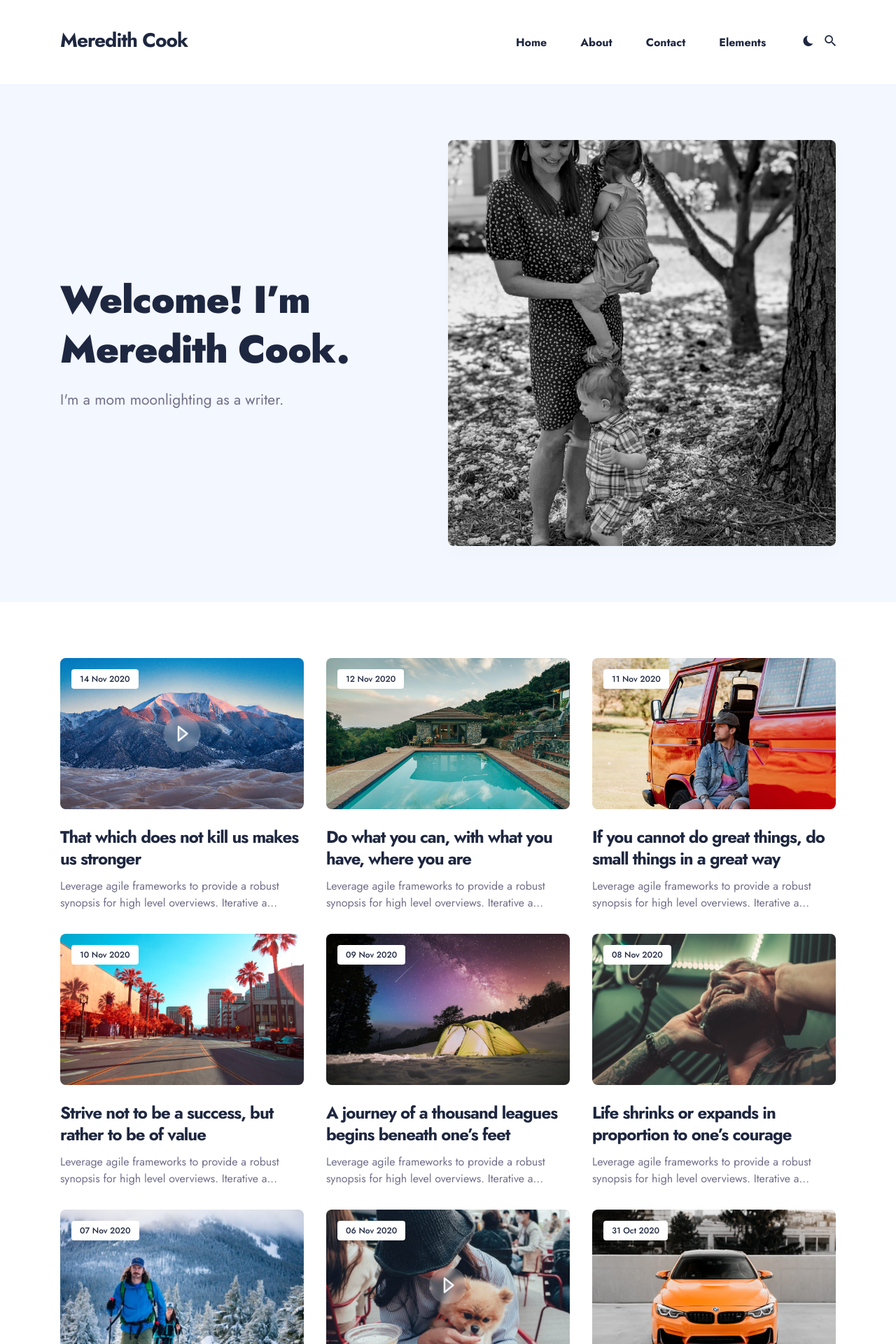
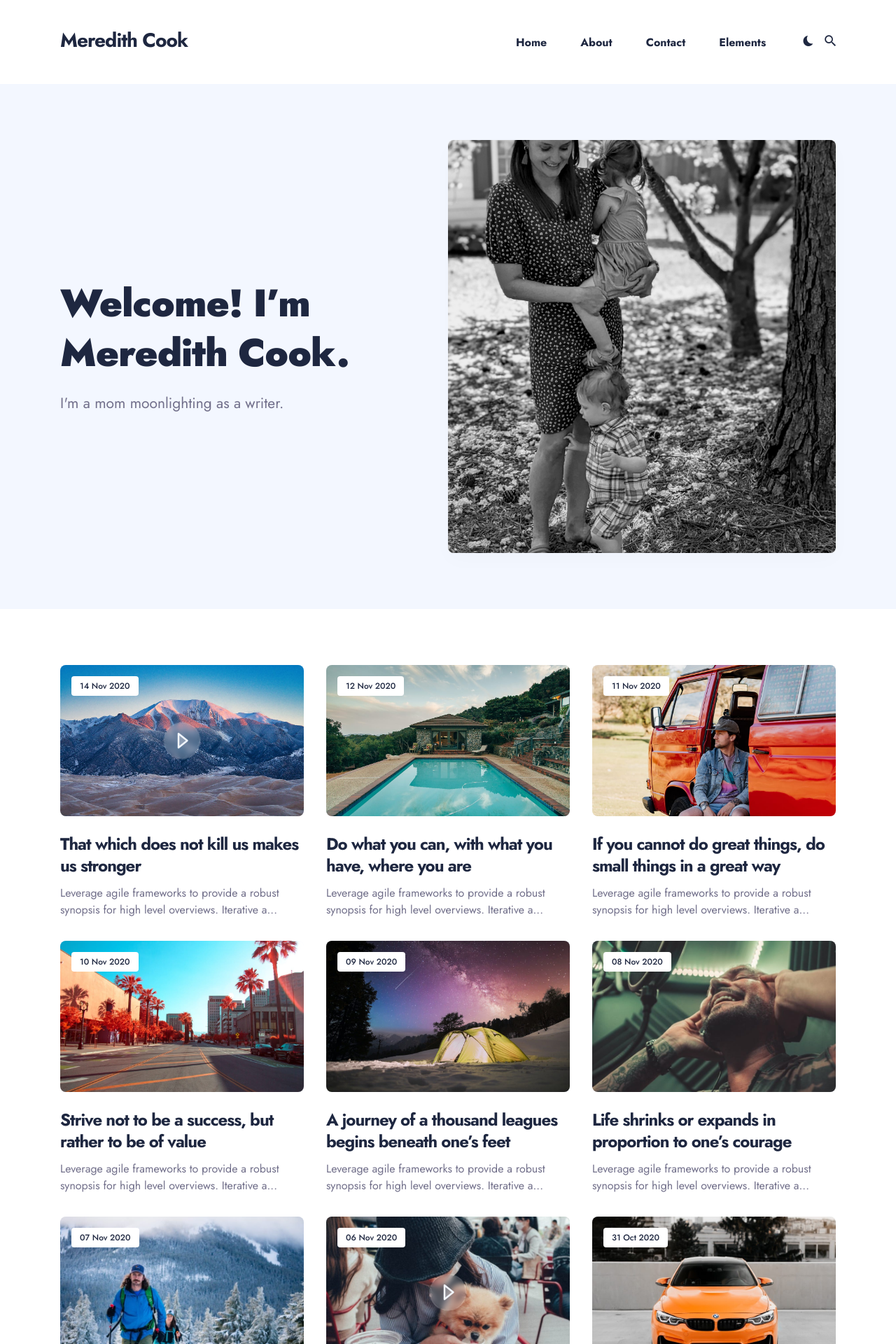
Before and after one commit to iogbole/mencatheme, a Jekyll site: the page built from index.html, in a window 1280 px wide. Shown: the top 1920 px of the page at 70% size. Built offline with Jekyll 4.4.1, drawn with Linux system fonts in a browser that asks for light colours; nearby versions of some CDN libraries; the list of posts is cut into pages by our own code.

Commit message:
update hero image size

```diff
--- a/_sass/3-modules/_hero.scss
+++ b/_sass/3-modules/_hero.scss
@@ -143,7 +143,7 @@
   position: relative;
   transform: translate(0);
   width: 100%;
-  height: 580px;
+  height: 590px;
   border-radius: 8px;
   overflow: hidden;
   box-shadow: 0 10px 30px rgba(0, 0, 0, 0.02);
```
